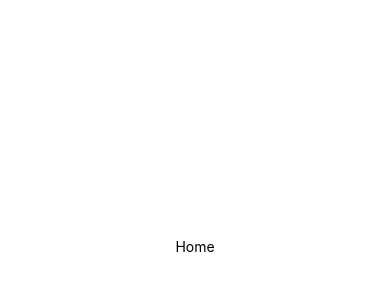
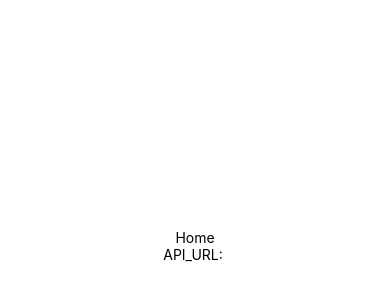
Before and after one commit to hrithik73/rn-starter, a React Native app in the folder template/: screen / in a window 390 px wide. Shown: the part 176-476 px from the top of the page. Built offline with nearby package versions, Linux system fonts and the light colour scheme.

Commit message:
feat: added enviroment variable

```diff
--- a/template/src/screens/home.tsx
+++ b/template/src/screens/home.tsx
@@ -1,10 +1,12 @@
 import React from 'react';
 import {View, StyleSheet, Text} from 'react-native';
+import {API_URL} from '@env';
 
 const Home = () => {
   return (
     <View style={styles.container}>
       <Text>Home</Text>
+      <Text>API_URL: {API_URL}</Text>
     </View>
   );
 };
--- /dev/null
+++ b/template/src/types/env.d.ts
@@ -0,0 +1,3 @@
+declare module '@env' {
+  export const API_URL: string;
+}
```
Also changed, not shown: 2 other files (tests, documents, lock files or other folders).
